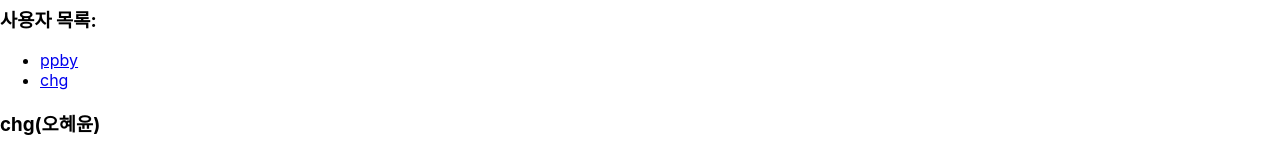
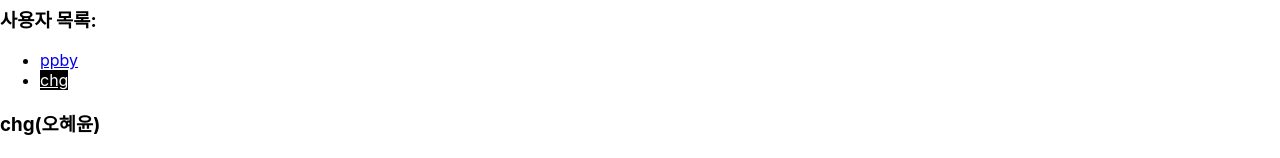
Before and after one commit to jjunnnys/router-tutorial, a React (Create React App) app: page /profiles/chg in a window 1280 px wide. Shown: the part 136-294 px from the top of the page. Built offline with nearby package versions, Linux system fonts and the light colour scheme.

Commit message:
Modify NavLink 사용으로 스타일 주기

```diff
--- a/src/Profiles.js
+++ b/src/Profiles.js
@@ -1,17 +1,25 @@
 import React from 'react';
-import { Route, Link } from 'react-router-dom';
+import { Route, NavLink } from 'react-router-dom';
 import Profile from './Profile';
 
 const Profiles = () => {
+  const activeStyle = {
+    background: 'black',
+    color: 'white',
+  };
   return (
     <div>
       <h3>사용자 목록:</h3>
       <ul>
         <li>
-          <Link to="/profiles/ppby">ppby</Link>
+          <NavLink activeStyle={activeStyle} to="/profiles/ppby">
+            ppby
+          </NavLink>
         </li>
         <li>
-          <Link to="/profiles/chg">chg</Link>
+          <NavLink activeStyle={activeStyle} to="/profiles/chg">
+            chg
+          </NavLink>
         </li>
       </ul>
 
```
